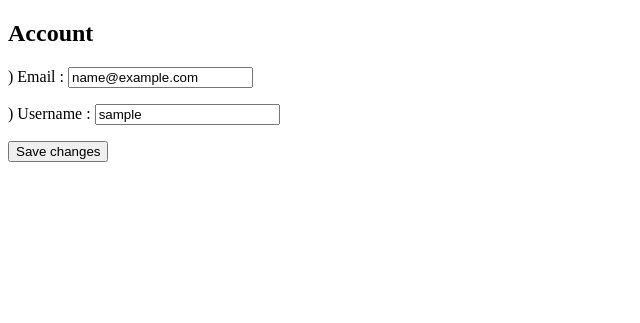
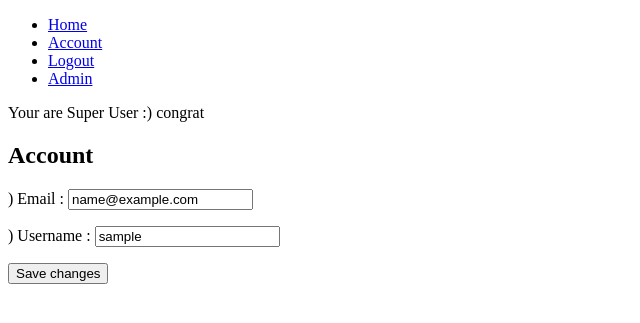
Before and after one commit to tbuglioni/django_open_food_fact_app, a Django app: page /account/ in a window 1280 px wide. Shown: the top 323 px of the page, without its empty margins (0-640 px from the left). Run offline with Django 3.2, Linux system fonts and the light colour scheme; the visitor is signed in with stand-in values (Sample User, id 1).

Commit message:
0.5.0 add nav bar

```diff
--- a/account/templates/account/login.html
+++ b/account/templates/account/login.html
@@ -1,6 +1,6 @@
 {% extends 'base.html' %} {% block content %}
 <div>
-  <h2>register</h2>
+  <h2>Login</h2>
 
   <form method="post">
     {% csrf_token %} {% for field in login_form %}
--- a/templates/base.html
+++ b/templates/base.html
@@ -7,6 +7,36 @@
     <title>Document</title>
   </head>
   <body>
-    {% block content %}{% endblock content %}
+  <ul>
+      <li><a href="{% url "home" %}">Home</a></li>
+      {% if request.user.is_authenticated %}
+        <li><a href="{% url "account" %}">Account</a></li>
+        <li><a href="{% url "logout" %}">Logout</a></li>
+      {% else %}
+        <li><a href="{% url "login" %}">Login</a></li>
+        <li><a href="{% url "register" %}">Register</a></li>
+      {% endif %}
+
+      {% if request.user.is_authenticated and request.user.is_superuser%}
+        <li><a href="{% url "admin:index" %}">Admin</a></li>
+      {% endif %}
+
+
+    </ul>
+
+
+
+    {% if request.user.is_authenticated and request.user.is_superuser%}
+    <p>Your are Super User :) congrat</p>
+    {% elif request.user.is_authenticated %}
+    <p> Your pseudo : {{ request.user.username}}</p>
+    {% endif %}
+
+
+
+    {% block content %}
+
+
+    {% endblock content %}
   </body>
 </html>
```
